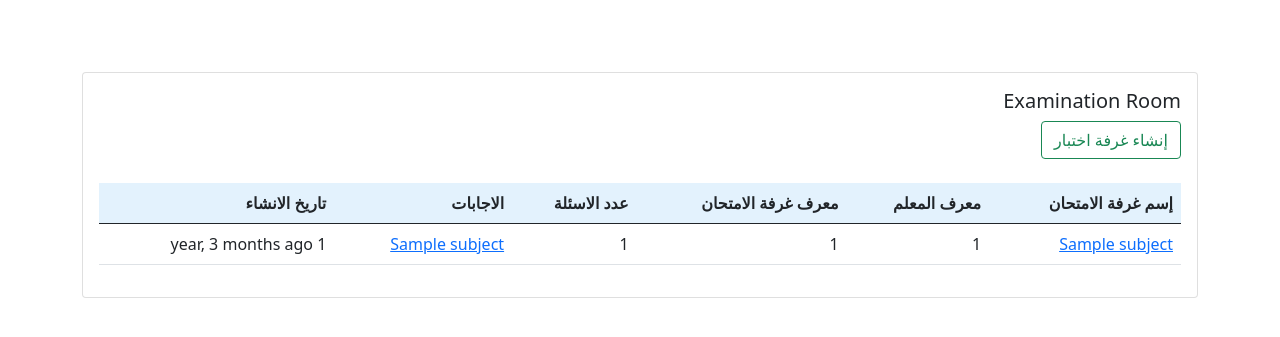
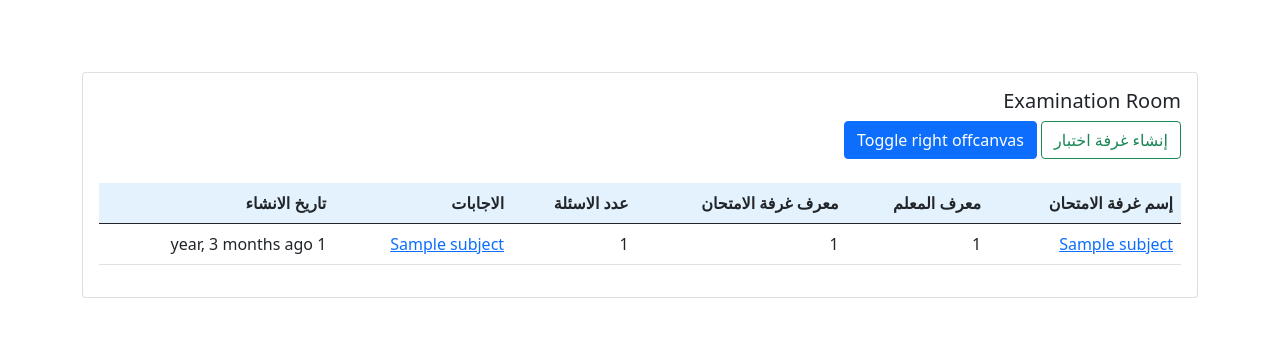
Before and after one commit to zinon-software/minasa, a Django app: page /teacher in a window 1280 px wide. Shown: the part 56-393 px from the top of the page. Run offline with Django 3.2, Linux system fonts and the light colour scheme; a user stored in the database is signed in; tables that the repository leaves empty hold one stand-in row (values such as "Sample post"); some libraries are stand-ins or nearby versions.

Commit message:
update  teacher html day 4.11

```diff
--- a/templates/teacher/teacher.html
+++ b/templates/teacher/teacher.html
@@ -46,6 +46,19 @@
                   </div>
                 </div>
             </div>
+
+
+            <button class="btn btn-primary" type="button" data-bs-toggle="offcanvas" data-bs-target="#offcanvasRight" aria-controls="offcanvasRight">Toggle right offcanvas</button>
+
+            <div class="offcanvas offcanvas-end" tabindex="-1" id="offcanvasRight" aria-labelledby="offcanvasRightLabel">
+              <div class="offcanvas-header">
+                <h5 id="offcanvasRightLabel">Offcanvas right</h5>
+                <button type="button" class="btn-close text-reset" data-bs-dismiss="offcanvas" aria-label="Close"></button>
+              </div>
+              <div class="offcanvas-body">
+                ...
+              </div>
+            </div>
           </div>
             <table class="table" >
                 <thead style="background-color: #e3f2fd;">
```
